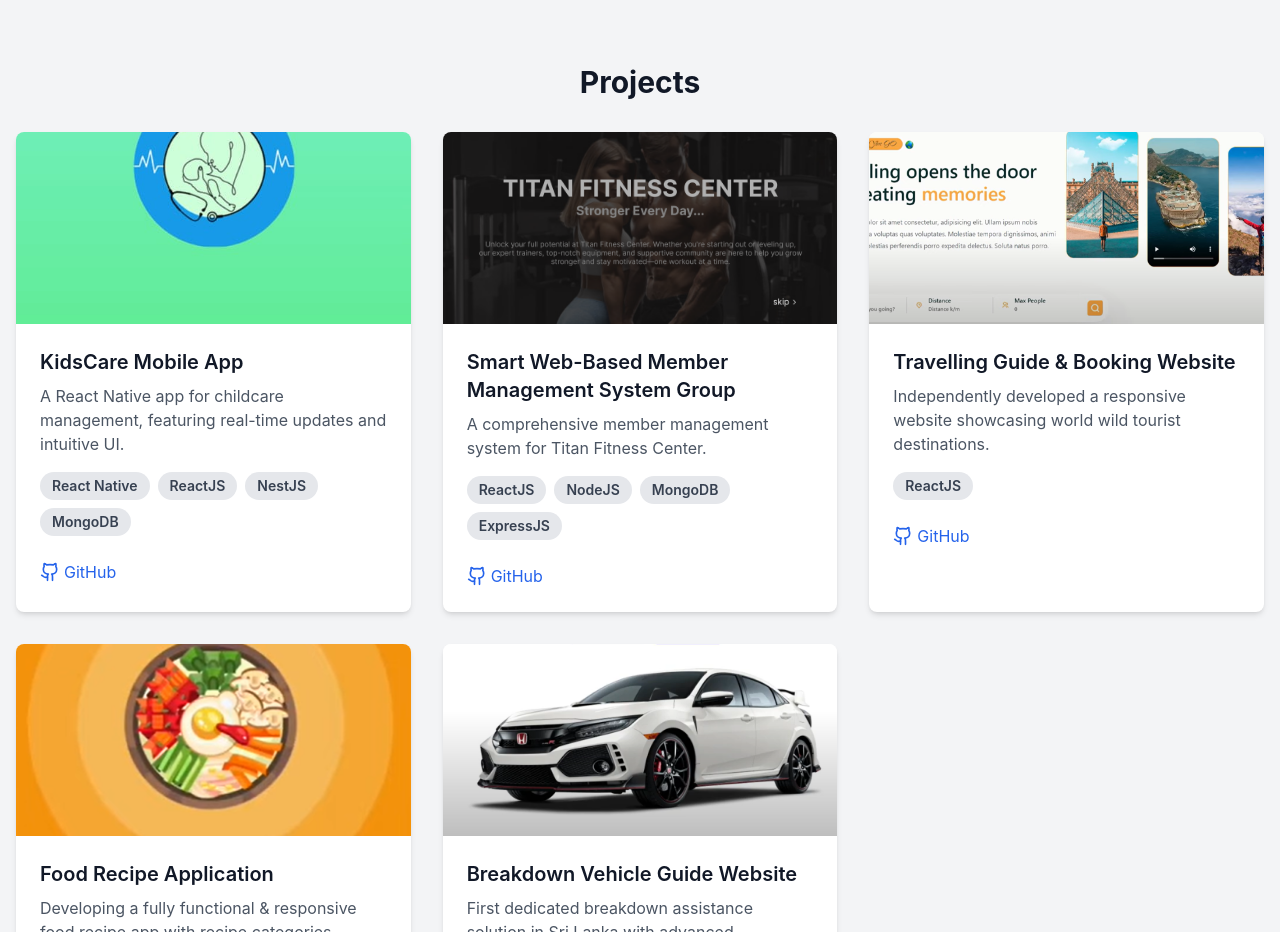
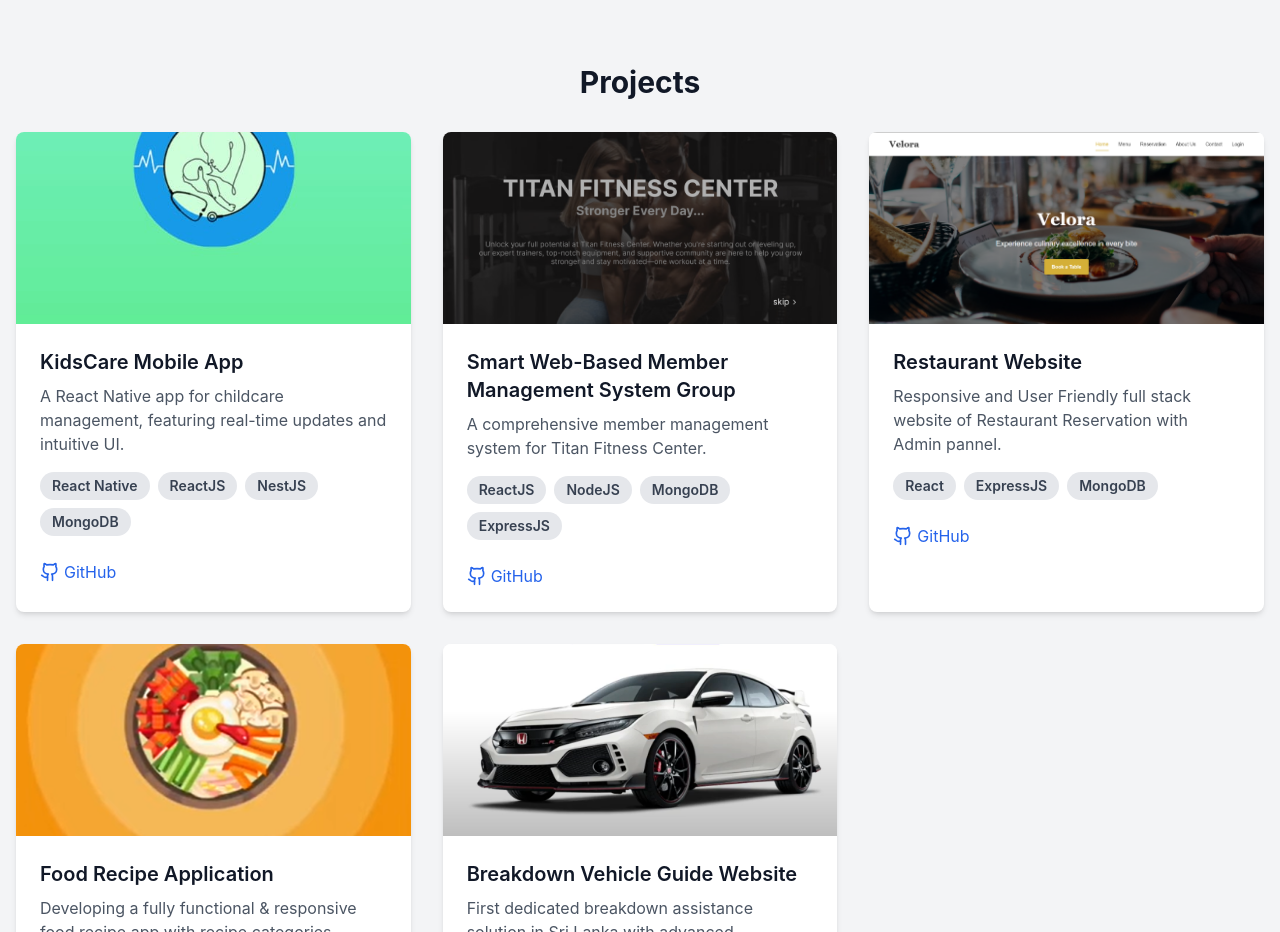
Before and after one commit to ShehanSanjula123/my-portfolio-react, a React (Create React App) app: page / in a window 1280 px wide. Shown: the part 1860-2792 px from the top of the page. Built offline with nearby package versions, Linux system fonts and the light colour scheme.

Commit message:
added new project

```diff
--- a/src/components/Header.js
+++ b/src/components/Header.js
@@ -1,3 +1,4 @@
+/* eslint-disable jsx-a11y/anchor-is-valid */
 import { useState } from 'react'
 import { Moon, Sun } from 'lucide-react'
 
--- a/src/components/Projects.js
+++ b/src/components/Projects.js
@@ -19,11 +19,11 @@ const projects = [
     demo: "https://ecommerce-demo.herokuapp.com"
   },
   {
-    title: "Travelling Guide & Booking Website",
-    image:'./TravellingGuide.png',
-    description: "Independently developed a responsive website showcasing world wild tourist destinations.",
-    technologies: ["ReactJS"],
-    github: "https://github.com/ShehanSanjula123/Travel-Guide-Booking",
+    title: "Restaurant Website",
+    image:'./Resturent.png',
+    description: "Responsive and User Friendly full stack website of Restaurant Reservation with Admin pannel.",
+    technologies: ["React", "ExpressJS", "MongoDB"],
+    github: "https://github.com/ShehanSanjula123/Resturant_Website_React",
     demo: "https://weather-dash-demo.netlify.app"
   },
   {
```
Also changed, not shown: public/Resturent.png (added).
